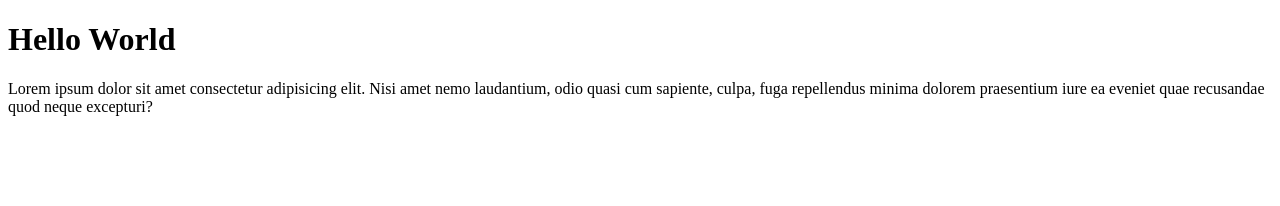
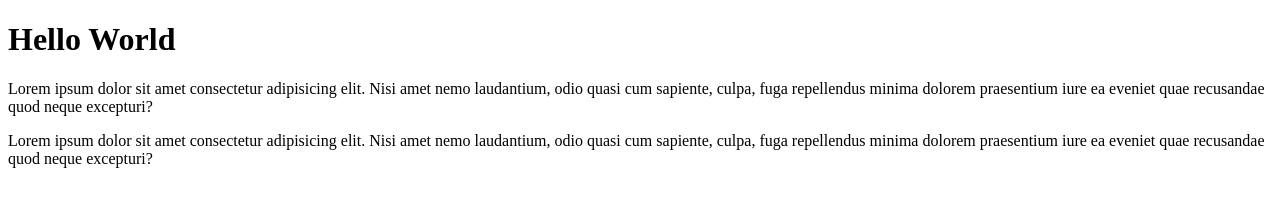
Before and after one commit to kyawsoehla0101/test-branch, a plain HTML site: page index.html in a window 1280 px wide. Drawn offline with Linux system fonts and the light colour scheme.

Commit message:
add new text

```diff
--- a/index.html
+++ b/index.html
@@ -11,6 +11,8 @@
     <h1>Hello World</h1>
     <p>Lorem ipsum dolor sit amet consectetur adipisicing elit. Nisi amet nemo laudantium, odio quasi cum sapiente,
         culpa, fuga repellendus minima dolorem praesentium iure ea eveniet quae recusandae quod neque excepturi?</p>
+        <p>Lorem ipsum dolor sit amet consectetur adipisicing elit. Nisi amet nemo laudantium, odio quasi cum sapiente,
+            culpa, fuga repellendus minima dolorem praesentium iure ea eveniet quae recusandae quod neque excepturi?</p>
 </body>
 
 </html>
```
Also changed, not shown: 1 other file.
